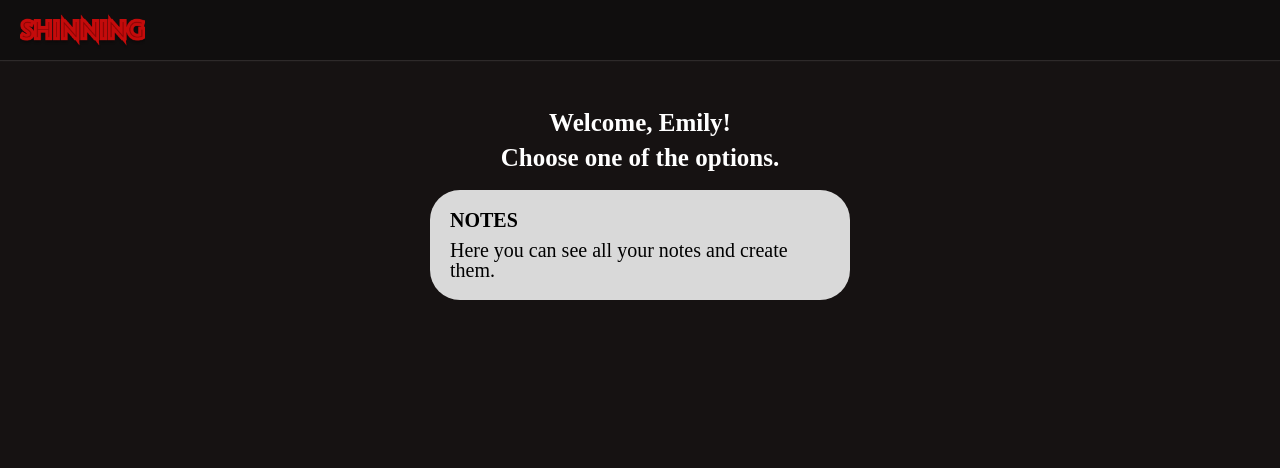
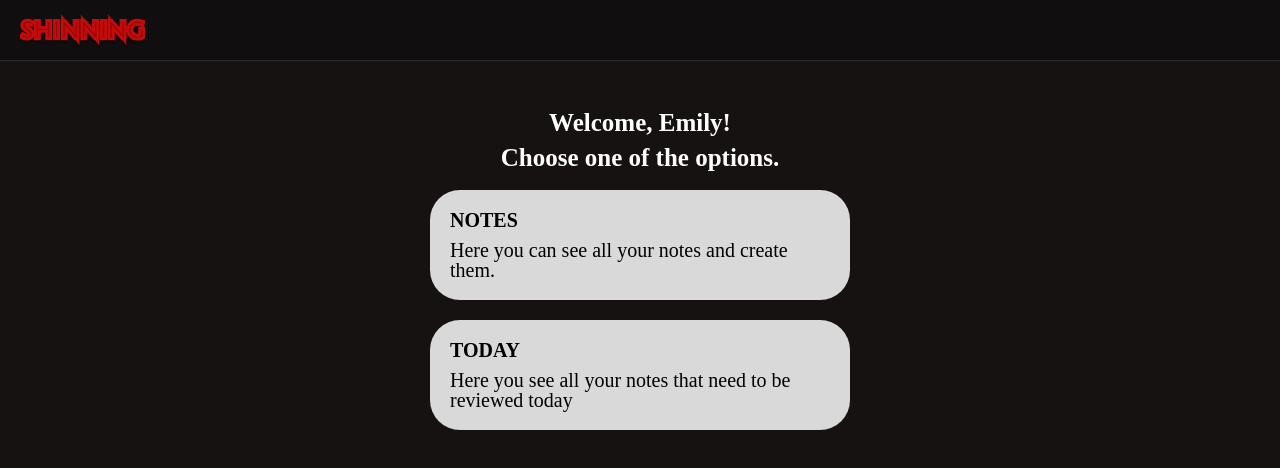
Before and after one commit to emilynakano/shining-front, a React (Create React App) app: page /home in a window 1280 px wide. Shown: the top 468 px of the page. Built offline with nearby package versions, Linux system fonts and the light colour scheme.

Commit message:
feat: today button

```diff
--- a/src/pages/UserHome.js
+++ b/src/pages/UserHome.js
@@ -17,6 +17,13 @@ export default function UserHome() {
             notes and create them.
           </h2>
         </Notes>
+        <Today>
+          <h2>TODAY</h2>
+          <h2 className="description">
+            Here you see all your notes that need
+            to be reviewed today
+          </h2>
+        </Today>
       </Container>
     </>
   );
@@ -51,6 +58,10 @@ const Notes = styled.div`
     font-weight: 400;
   }
 `;
+
+const Today = styled(Notes)`
+
+`;
 const Text = styled.div`
   display: flex;
   flex-direction: column;
```
